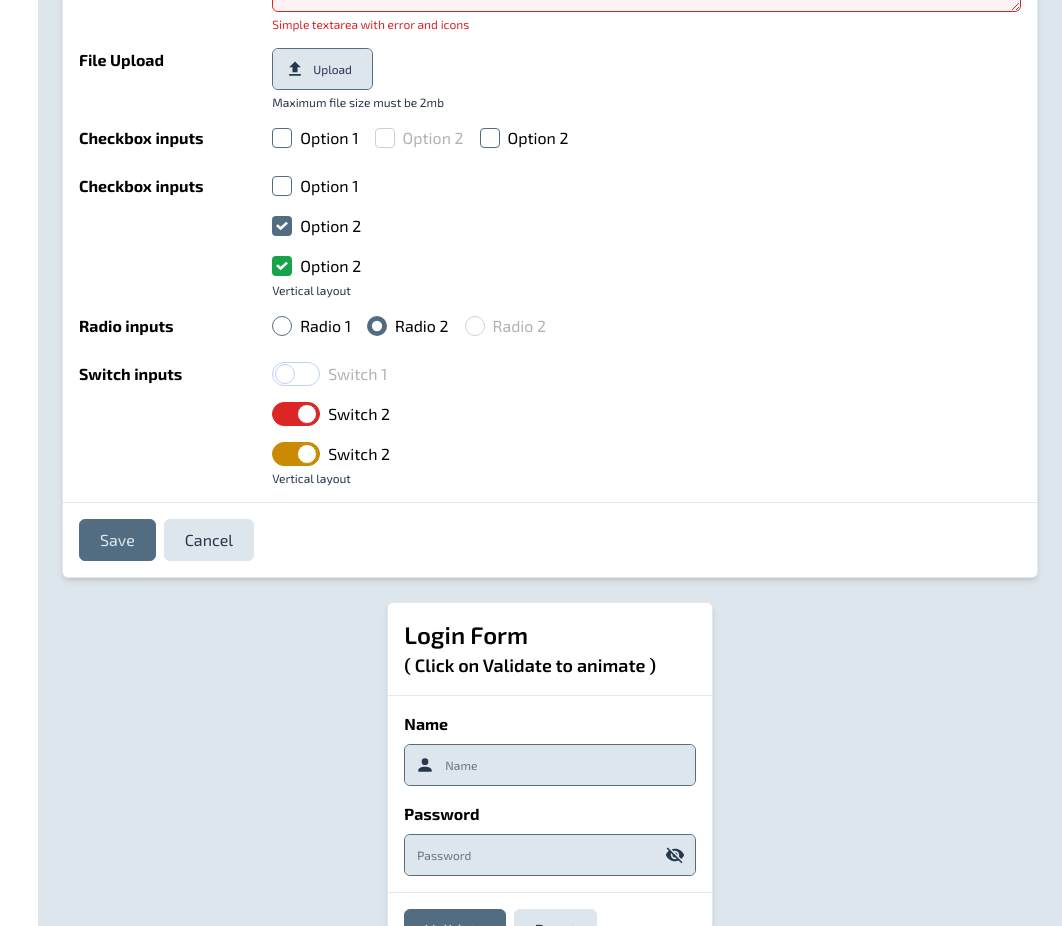
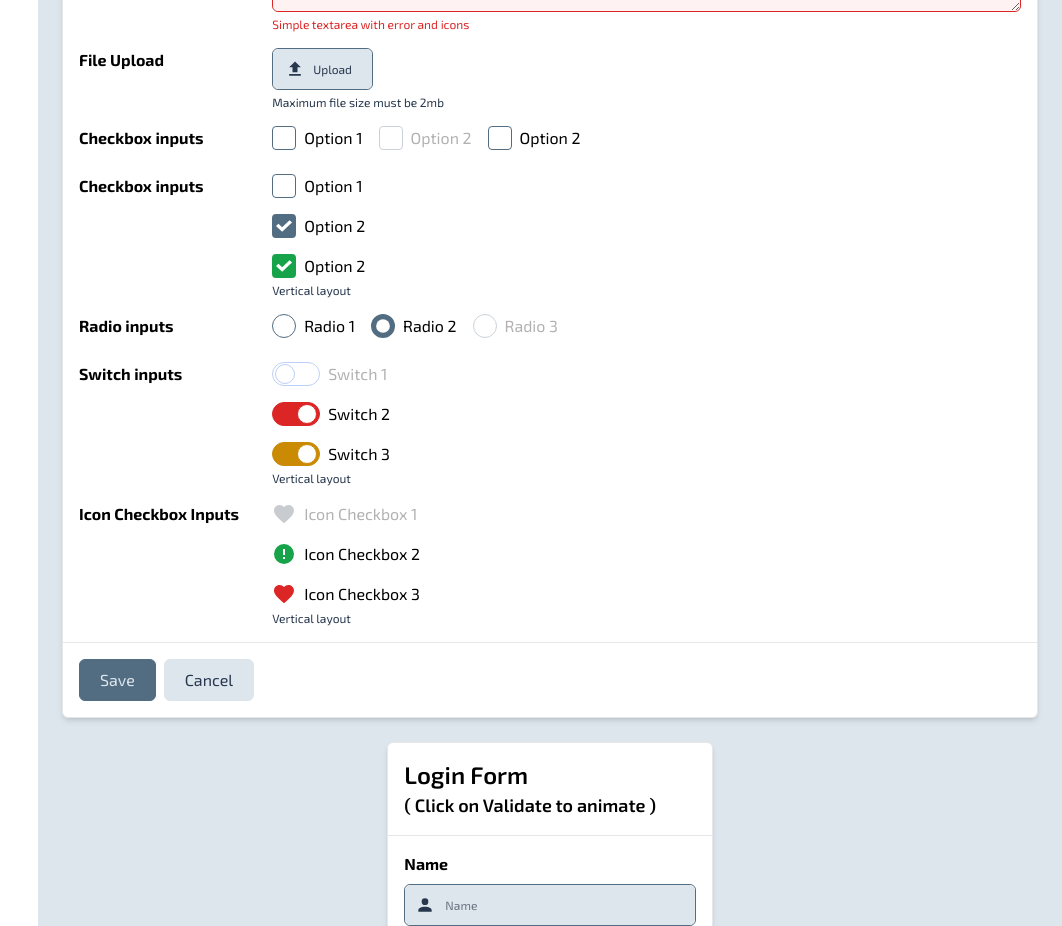
Before and after one commit to vishalkanani99/dmantu-admin, a Vue app: page /forms in a window 1280 px wide. Shown: the part 1940-2866 px from the top of the page, without its empty margins (218-1280 px from the left). Built offline with nearby package versions, Linux system fonts and the light colour scheme.

Commit message:
added: Icon checkbox input

```diff
--- a/src/color.js
+++ b/src/color.js
@@ -149,6 +149,18 @@ const text = {
   'success': 'text-green-600',
   'warning': 'text-yellow-600',
   'danger': 'text-red-600',
+  'peer-checked': {
+    'theme-dark': 'peer-checked:text-theme-900',
+    'theme': 'peer-checked:text-theme-600',
+    'theme-light': 'peer-checked:text-theme-100',
+    'white': 'peer-checked:text-white',
+    'black': 'peer-checked:text-black',
+    'gray': 'peer-checked:text-gray-600',
+    'info': 'peer-checked:text-blue-600',
+    'success': 'peer-checked:text-green-600',
+    'warning': 'peer-checked:text-yellow-600',
+    'danger': 'peer-checked:text-red-600',
+  },
   hover: {
     'theme-dark': 'hover:text-theme-900',
     'theme': 'hover:text-theme-600',
--- a/src/components/card/PictureCard.vue
+++ b/src/components/card/PictureCard.vue
@@ -64,7 +64,7 @@ const modelValue = computed({
             />
           </slot>
         </div>
-        <div class="absolute m-2 top-0 right-0 h-8 w-8">
+        <div class="absolute m-2 top-0 right-0">
           <slot name="topRight">
             <Dropdown
               v-if="menuItems.length"
--- a/src/components/form/FieldOption.vue
+++ b/src/components/form/FieldOption.vue
@@ -4,7 +4,9 @@ import {
   background,
   border,
   ring,
+  text,
 } from '../../color'
+import Icon from '../Icon.vue';
 
 defineOptions({
   inheritAttrs: false
@@ -14,9 +16,9 @@ const props = defineProps({
   type: {
     type: String,
     default: "checkbox",
-    validator: (value) => ["checkbox", "radio", "switch"].includes(value),
+    validator: (value) => ["checkbox", "radio", "switch", "icon"].includes(value),
   },
-  bgColor: {
+  bgOnUncheck: {
     type: String,
     default: "white",
   },
@@ -24,6 +26,7 @@ const props = defineProps({
     type: String,
     default: "theme",
   },
+  iconPath: String,
   borderColor: String,
   label: String,
   modelValue: {
@@ -84,8 +87,12 @@ const mixedStyle = computed(() => {
 
   let style = [
     'transition-colors duration-200',
-    { 'block w-5 h-5': props.type !== 'switch' },
+    { 'block w-6 h-6': props.type !== 'switch' },
   ];
+
+  if( props.type === 'icon' ) {
+    return style;
+  }
 
   if( props.type === 'switch' ) {
     style = [
@@ -100,13 +107,22 @@ const mixedStyle = computed(() => {
 
 const backgroundStyle = computed(() => {
   const style = [
-    background[props.bgColor],
+    background[props.bgOnUncheck],
     background['peer-checked'][props.color],
-    props.type === 'switch' ? background['before'][props.bgColor] : '',
+    props.type === 'switch' ? background['before'][props.bgOnUncheck] : '',
     { 'peer-checked:bg-[url("/done.svg")]' : props.type === 'checkbox' },
     { 'peer-checked:bg-[url("/dot.svg")]' : props.type === 'radio' },
     { 'peer-checked:bg-cover peer-checked:bg-no-repeat peer-checked:bg-center' : props.type !== 'switch' },
   ];
+
+  if( props.type === 'icon' ) {
+    return [
+      'bg-transparent',
+      text[props.bgOnUncheck],
+      text['peer-checked'][props.color],
+    ];
+  }
+
   return style;
 });
 
@@ -120,14 +136,38 @@ const inputType = computed(() =>
 </script>
 
 <template>
-  <label class="inline-flex items-center cursor-pointer relative">
+  <label class="inline-flex items-center cursor-pointer">
     <input
       v-model="modelValue"
       v-bind="$attrs"
       :type="inputType"
-      class="absolute left-0 opacity-0 -z-10 peer"
+      class="hidden opacity-0 peer"
     />
-    <span :class="[borderStyle, mixedStyle, backgroundStyle, disabledStyle]" />
-    <span v-if="label" :class="['pl-2', disabledStyle]">{{ label }}</span>
+    <Icon
+      v-if="type === 'icon'"
+      :class="[
+        mixedStyle,
+        backgroundStyle,
+        disabledStyle
+      ]"
+      :path="iconPath"
+      size="24"
+      isPlain
+    />
+    <span
+      v-else
+      :class="[
+        borderStyle,
+        mixedStyle,
+        backgroundStyle,
+        disabledStyle
+      ]"
+    />
+    <span
+      v-if="label"
+      :class="['pl-2', disabledStyle]"
+    >
+      {{ label }}
+    </span>
   </label>
 </template>
--- a/src/pages/cards.vue
+++ b/src/pages/cards.vue
@@ -4,13 +4,15 @@ import {
   mdiFormSelect,
   mdiCog,
   mdiPencil,
-  mdiTrashCan
+  mdiTrashCan,
+  mdiHeart,
 } from '@mdi/js';
 import LayoutAuthenticated from '../layouts/LayoutAuthenticated.vue';
 import Section from '../components/section/Section.vue';
 import Card from '../components/card/Card.vue';
 import PictureCard from '../components/card/PictureCard.vue';
 import Button from '../components/Button.vue';
+import FieldOption from '../components/form/FieldOption.vue';
 
 </script>
 <template>
@@ -95,6 +97,28 @@ import Button from '../components/Button.vue';
             specimen book.
           </p>
         </PictureCard>
+        <PictureCard
+          title="Picture Card"
+          imageSrc="/images/cart.jpg"
+          :menuItems="[
+            {label: 'Edit', iconPath: mdiPencil},
+            {label: 'Delete', iconPath: mdiTrashCan},
+          ]"
+        >
+          <template #topRight>
+            <FieldOption
+              type="icon"
+              color="danger"
+              :iconPath="mdiHeart"
+            />
+          </template>
+          <p>
+            Lorem Ipsum is simply dummy text of the printing and typesetting industry.
+            Lorem Ipsum has been the industry's standard dummy text ever since the 1500s,
+            when an unknown printer took a galley of type and scrambled it to make a type
+            specimen book.
+          </p>
+        </PictureCard>
       </div>
     </Section>
   </LayoutAuthenticated>
--- a/src/pages/forms.vue
+++ b/src/pages/forms.vue
@@ -10,6 +10,7 @@ import {
   mdiCheckCircle,
   mdiEye,
   mdiEyeOff,
+  mdiHeart,
 } from '@mdi/js';
 import LayoutAuthenticated from '../layouts/LayoutAuthenticated.vue';
 import Section from '../components/section/Section.vue';
@@ -204,12 +205,42 @@ const isFormValid = shallowRef(false);
         <FieldGroup label="Radio inputs" optionsGroup horizontal >
           <FieldOption v-model="form.checkbox" type="radio" name="radio" label="Radio 1" value="1" />
           <FieldOption v-model="form.checkbox" type="radio" name="radio" label="Radio 2" value="2" />
-          <FieldOption v-model="form.checkbox" type="radio" name="radio" label="Radio 2" value="3" disabled />
+          <FieldOption v-model="form.checkbox" type="radio" name="radio" label="Radio 3" value="3" disabled />
         </FieldGroup>
         <FieldGroup label="Switch inputs" help="Vertical layout" optionsGroup verticalLayout horizontal >
           <FieldOption v-model="form.checkboxes" type="switch" color="info" label="Switch 1" value="1" disabled />
           <FieldOption v-model="form.checkboxes" type="switch" color="danger" label="Switch 2" value="2" />
-          <FieldOption v-model="form.checkboxes" type="switch" color="warning" label="Switch 2" value="3" />
+          <FieldOption v-model="form.checkboxes" type="switch" color="warning" label="Switch 3" value="3" />
+        </FieldGroup>
+        <FieldGroup label="Icon Checkbox Inputs" help="Vertical layout" optionsGroup verticalLayout horizontal >
+          <FieldOption
+            v-model="form.checkboxes"
+            type="icon"
+            bgOnUncheck="gray"
+            color="info"
+            :iconPath="mdiHeart"
+            label="Icon Checkbox 1"
+            value="1"
+            disabled
+          />
+          <FieldOption
+            v-model="form.checkboxes"
+            type="icon"
+            bgOnUncheck="gray"
+            color="success"
+            :iconPath="mdiAlertCircle"
+            label="Icon Checkbox 2"
+            value="2"
+          />
+          <FieldOption
+            v-model="form.checkboxes"
+            type="icon"
+            bgOnUncheck="gray"
+            color="danger"
+            :iconPath="mdiHeart"
+            label="Icon Checkbox 3"
+            value="3"
+          />
         </FieldGroup>
       </Form>
       <Form
```
